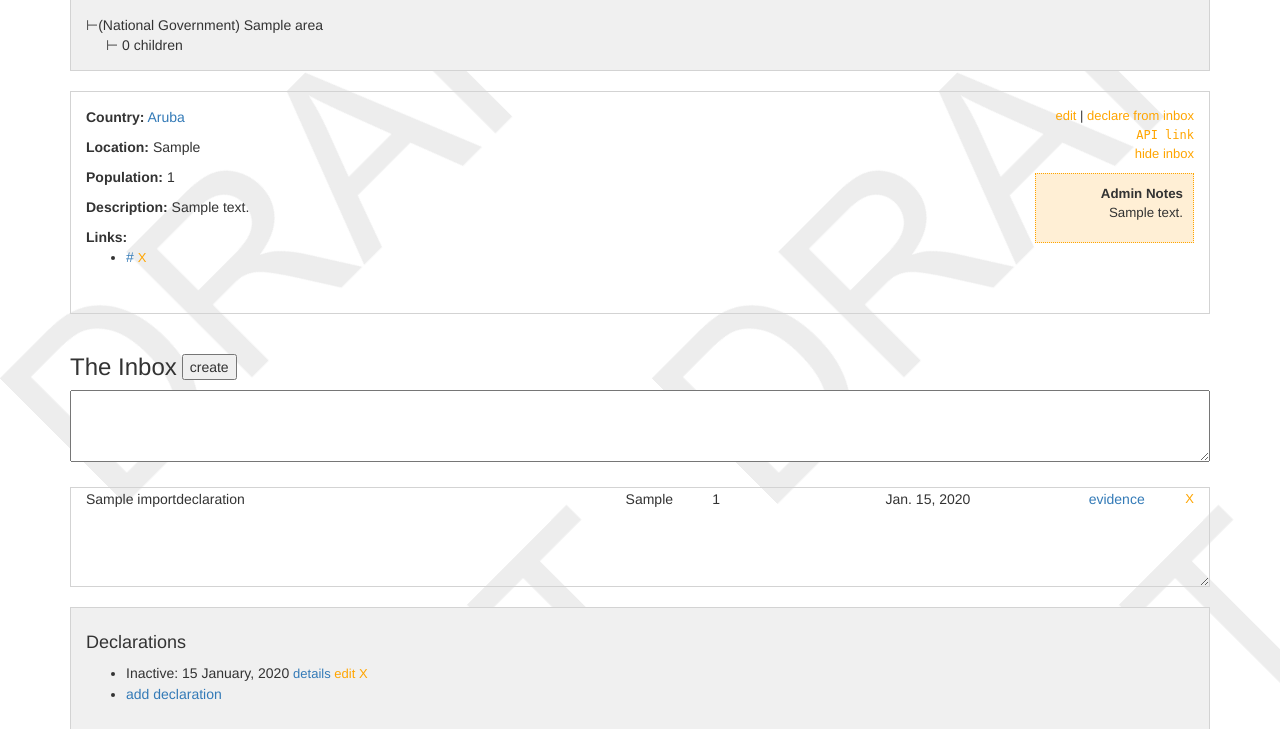
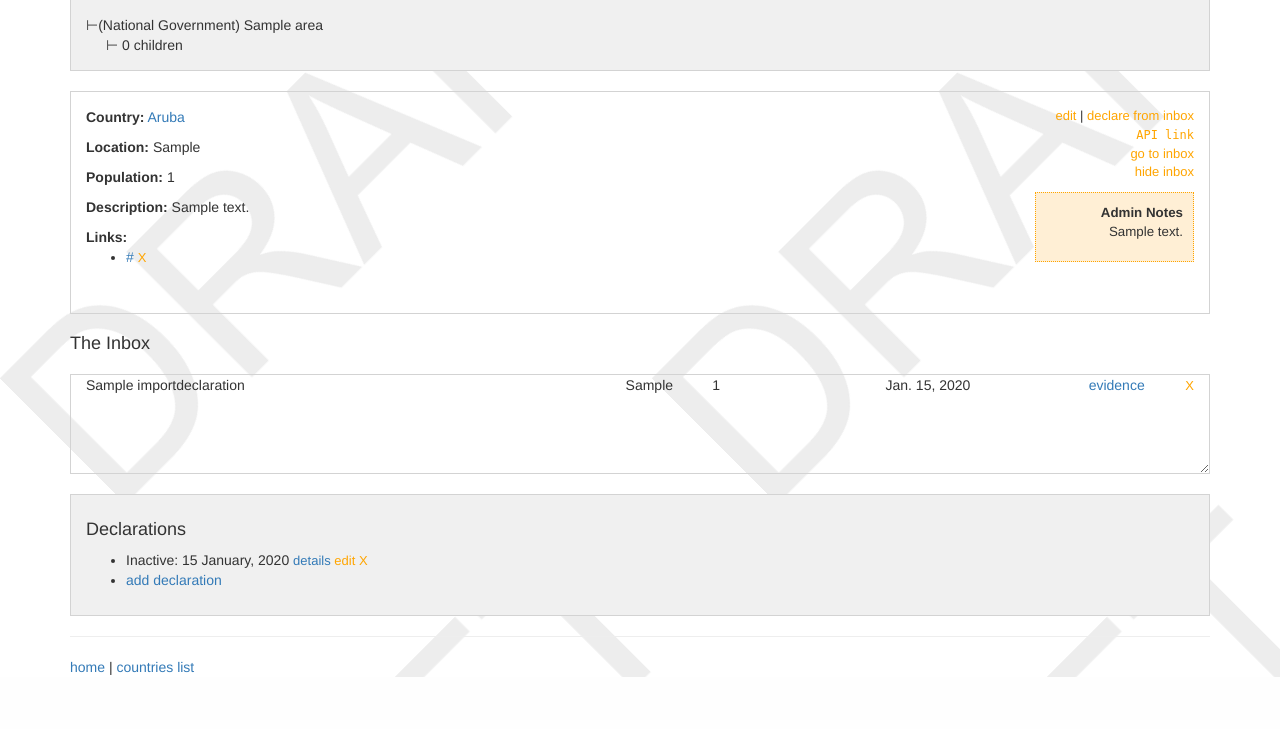
Before and after one commit to xpatiate/climate-emergency-declarations, a Django app: page /cegov/area/1/ in a window 1280 px wide. Shown: the part 190-919 px from the top of the page. After the commit the page ends 867 px from the top, so only its background shows below. Run offline with Django 3.2, Linux system fonts and the light colour scheme; a user stored in the database is signed in; data comes from the database, SQL or seed files in the repository; tables that the repository leaves empty hold one stand-in row (values such as "Sample post"); data that the repository does not hold is empty; parts of the project's set-up code (start-up, migrations or seed data) failed here and were passed over; some libraries are stand-ins or nearby versions.

Commit message:
shift inbox function to inbox page

```diff
--- a/govtrack/static/govtrack/style.css
+++ b/govtrack/static/govtrack/style.css
@@ -182,9 +182,9 @@ tr.country-total {
     min-height: 50px;
     padding: 15px;
 }
-.inbox-list {
+.inbox-list, .inbox-switch {
     width: 100%;
-    height: 100px;
+    height: 150px;
     resize: vertical;
     overflow-y: scroll;
     padding: 0px 10px;
@@ -201,7 +201,7 @@ tr.country-total {
     text-align: left;
 }
 .inbox-create {
-    margin: 20px 0px 10px 5px;
+    margin: 5px 0px;
 }
 .inbox-heading {
     display: flex;
--- a/govtrack/templates/govtrack/area.html
+++ b/govtrack/templates/govtrack/area.html
@@ -59,10 +59,13 @@
     {% if user.is_authenticated %}
     <div class='admin-corner'>
         <div class='edit-area' style="display: block;">
-            <a href='{% url 'area_edit' area.id %}'>edit</a> |
-            <a class='dec-from-inbox' data-url='{% url 'api_import_declaration_dec' area.id 0 %}'>declare from inbox</a>
+            <div>
+                <a href='{% url 'area_edit' area.id %}'>edit</a> |
+                <a class='dec-from-inbox' data-url='{% url 'api_import_declaration_dec' area.id 0 %}'>declare from inbox</a>
+            </div>
             <div><span class='link-api'><a href='{{ area_api_link }}'>API link<span class='tooltiptext'>right click to copy link</span></a></span></div>
-            <a class='toggle-inbox'>hide inbox</a>
+            <div><a href="{% url 'inbox' country.id %}">go to inbox</a></div>
+            <div><a class='toggle-inbox'>hide inbox</a></div>
             <div style='text-align: left'>
                 {% for ctype in area.sub_types %}
                 <a name='#{{area.id}}{{ ctype.id}}'></a>
@@ -87,7 +90,7 @@
 </div>
 
 {% if user.is_authenticated %}
-{% include 'govtrack/inbox-paste.html' %}
+<h4>The Inbox</h4>
 {% include 'govtrack/inbox-list.html' %}
 {% endif %}
 
--- a/govtrack/templates/govtrack/declare.html
+++ b/govtrack/templates/govtrack/declare.html
@@ -78,9 +78,6 @@
 </div>
 {% endblock %}
 
-{% if user.is_authenticated %}
-{% endif %}
-
 {% endif %}
 
 <br>
--- a/govtrack/templates/govtrack/inbox-paste.html
+++ b/govtrack/templates/govtrack/inbox-paste.html
@@ -1,10 +1,7 @@
 <div class='inbox-paste'>
     <form class='paste-inbox' action='{% url 'api_import_declaration_multi_add' country.id %}' method=POST>
         {% csrf_token %}
-        <div class='inbox-heading'>
-            <h3>The Inbox</h3>
-            <input class='inbox-create' type='submit' value='create'>
-        </div>
+        <input class='inbox-create' type='submit' value='create'>
         <textarea name='paste_data'></textarea>
     </form>
 </div>
--- a/govtrack/urls.py
+++ b/govtrack/urls.py
@@ -15,4 +15,5 @@ urlpatterns = [
     path('declaration/add/<int:area_id>/', views.declaration_add, name='declaration_add'),
     path('declaration/edit/<int:declaration_id>/', views.declaration_edit, name='declaration_edit'),
     path('area/child/<int:parent_id>/<int:structure_id>', views.area_child, name='area_child'),
+    path('inbox/<int:country_id>', views.inbox, name='inbox'),
 ]
--- a/govtrack/views.py
+++ b/govtrack/views.py
@@ -377,3 +377,11 @@ def declaration_edit(request, declaration_id):
         'links': dec.links.all(),
         'import_declaration_list': import_declarations,
         })
+
+def inbox(request, country_id):
+    country = get_object_or_404(Country, pk=country_id)
+    return render(request, 'govtrack/inbox.html', {
+        'country': country,
+        'country_list': Country.objects.order_by('name'),
+        'import_declaration_list': ImportDeclaration.objects.filter(country=country).order_by('date'),
+    })
```
Also changed, not shown: govtrack/templates/govtrack/country.html (+4 -3 lines), govtrack/templates/govtrack/inbox.html (added, +26 -0 lines).
